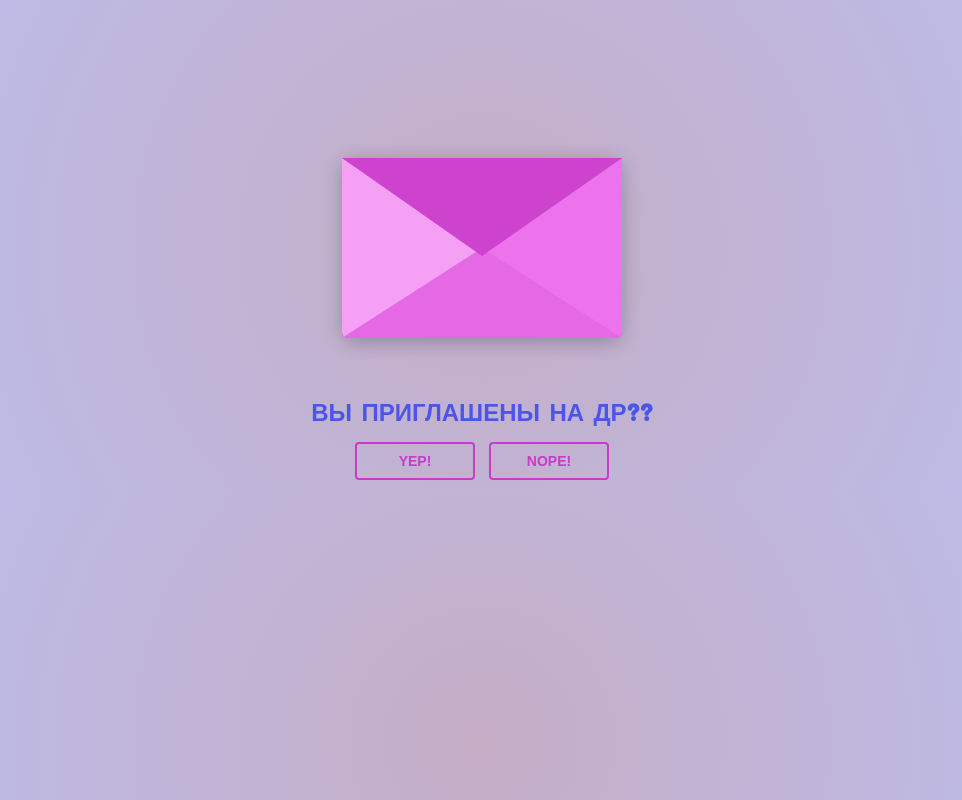
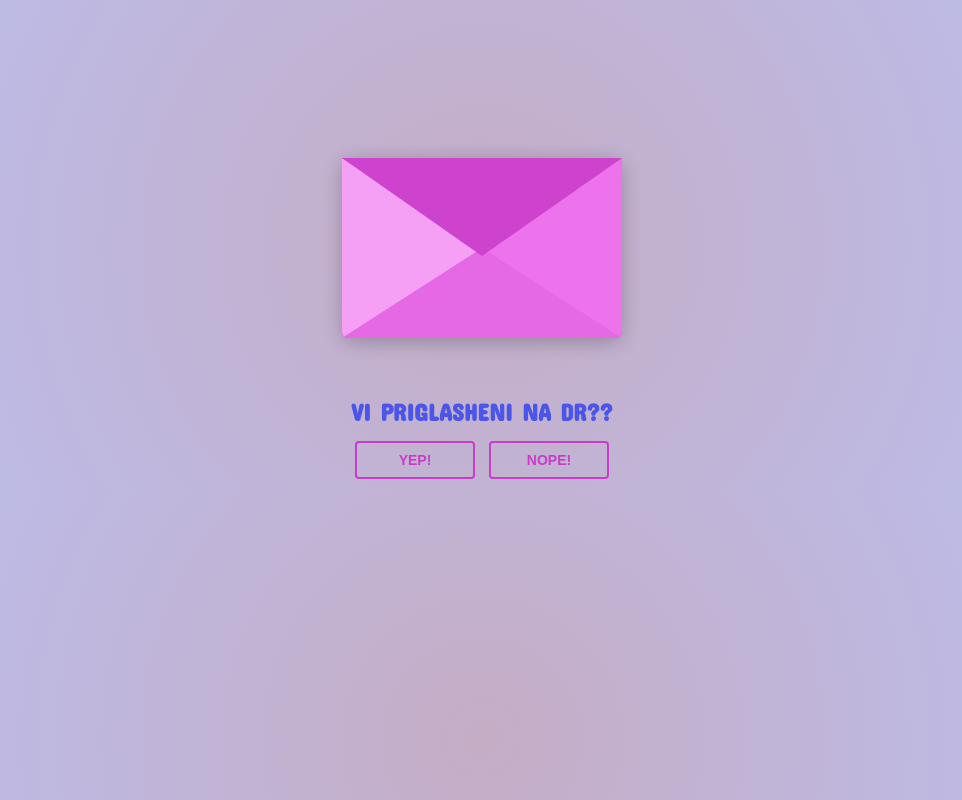
Before and after one commit to zhturs/sm, a plain HTML site: page index.html in a window 1280 px wide. Shown: the whole page, without its empty margins (158-1120 px from the left). Drawn offline with nearby package versions, Linux system fonts and the light colour scheme.

Commit message:
Update index.html

```diff
--- a/index.html
+++ b/index.html
@@ -27,7 +27,7 @@
             </div>
         </div>
     </div>
-    <div class = "invite">ВЫ ПРИГЛАШЕНЫ НА ДР??</div>
+    <div class = "invite">VI PRIGLASHENI NA DR??</div>
     <div class="reset">
         <button id="open">Yep!</button>
         <button id="reset">Nope!</button>
```
